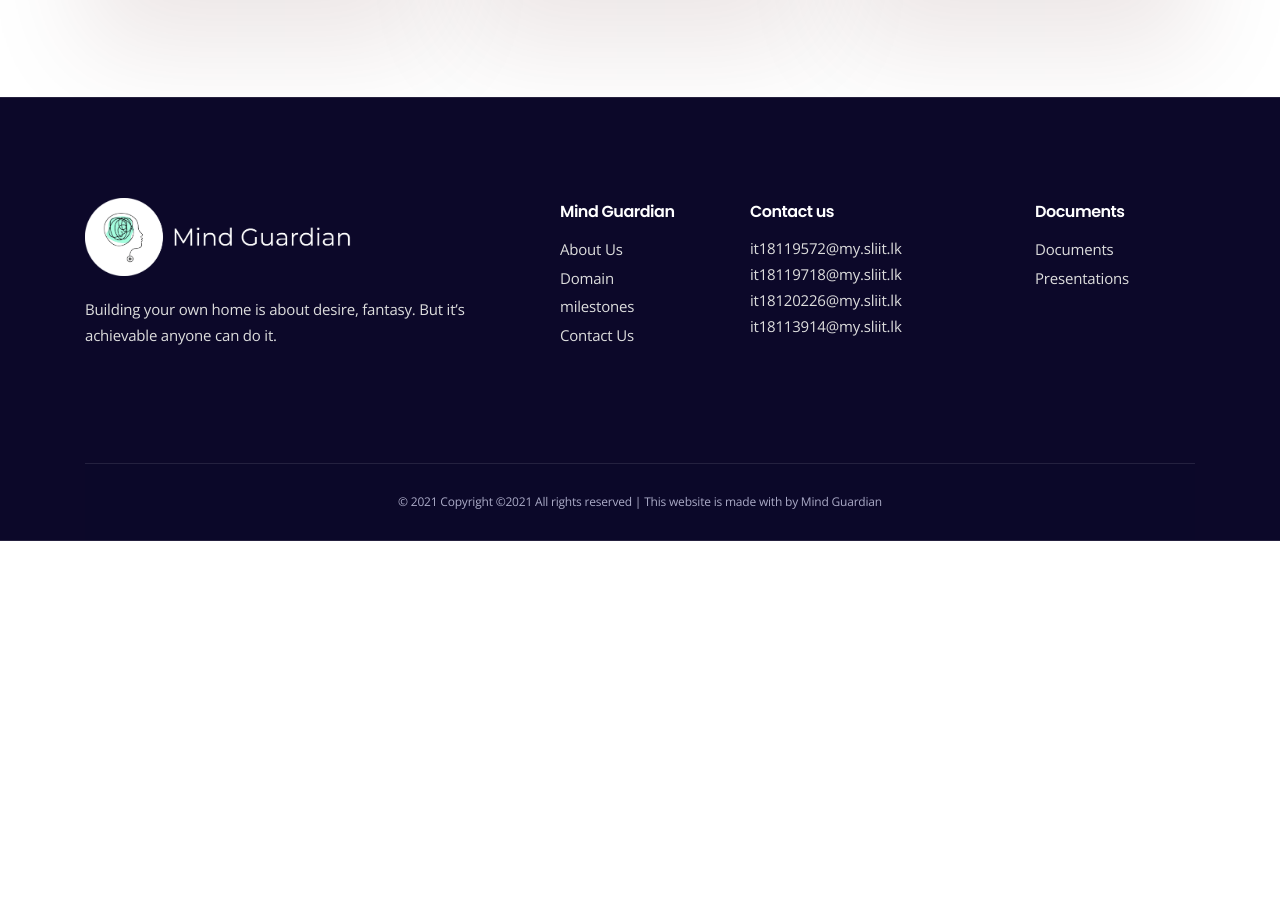
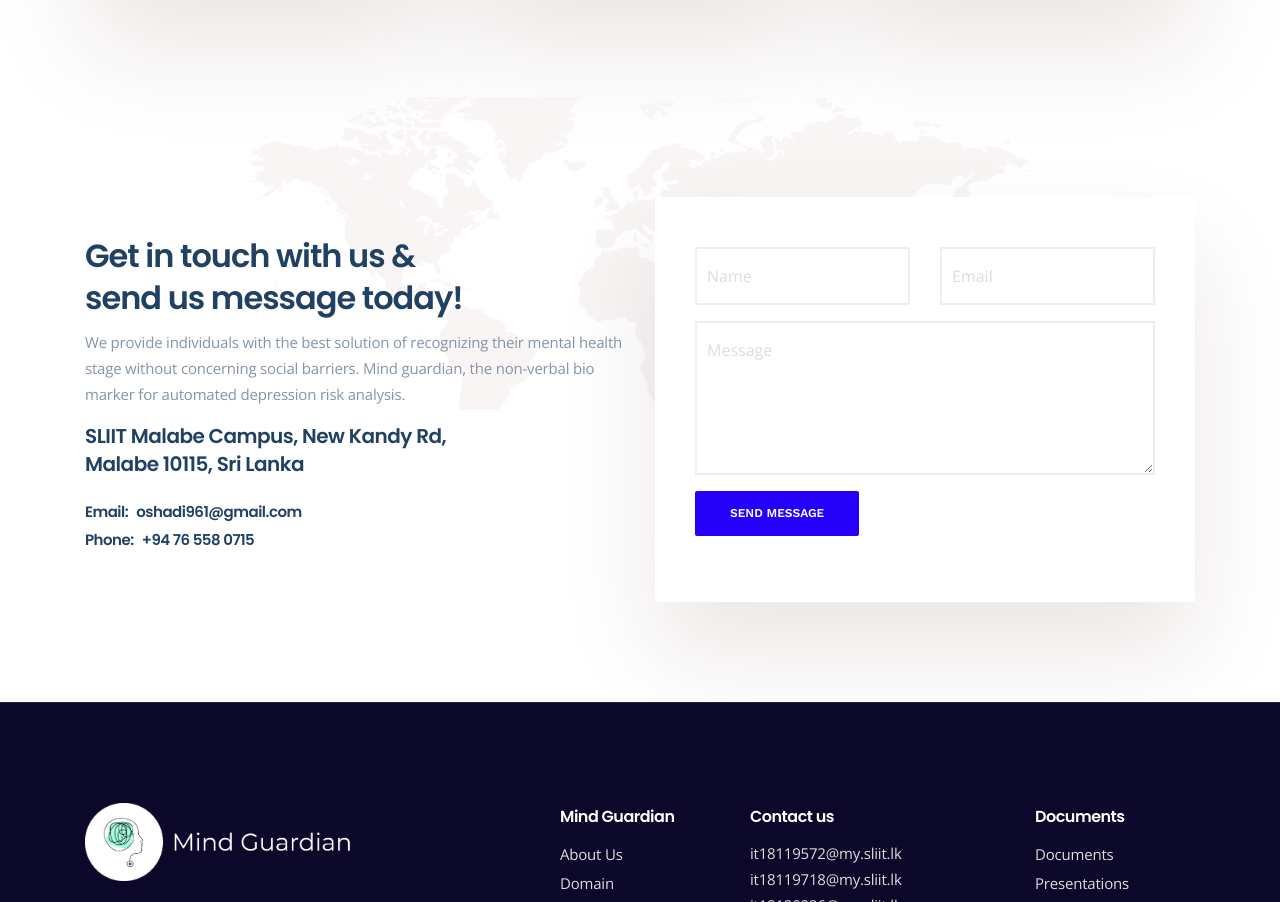
Before and after one commit to kusal1215/Research_Website, a plain HTML site: page contact.html in a window 1280 px wide. Shown: the part 906-1808 px from the top of the page. Before the commit the page ends 1447 px from the top, so only its background shows below. Drawn offline with nearby package versions, Linux system fonts and the light colour scheme; files whose address does not match are found by name.

Commit message:
modify all

```diff
--- a/contact.html
+++ b/contact.html
@@ -75,50 +75,6 @@
 </section><!--/. page-header -->
 
 
-<!--<section class="team-section pt-100 pb-100">-->
-<!--    <div class="container">-->
-<!--        <div class="section-heading mb-40 text-center">-->
-<!--            <h2>Our Expart Team</h2>-->
-<!--            <p>We provide marketing services to startups and small businesses to looking for a partner <br>of their digital media, design &amp; development, lead generation.</p>-->
-<!--        </div>-->
-<!--        <div class="row">-->
-<!--            <div class="col-lg-3 col-sm-6 sm-padding">-->
-<!--                <div class="team-item">-->
-<!--                    <img src="img/team-1.jpg" alt="img">-->
-<!--                    <div class="team-content">-->
-<!--                        <h3>Fiorella Ibáñez <span>Designer</span><span>Designer</span></h3>-->
-<!--                    </div>-->
-<!--                </div>-->
-<!--            </div>-->
-<!--            <div class="col-lg-3 col-sm-6 sm-padding">-->
-<!--                <div class="team-item">-->
-<!--                    <img src="img/team-2.jpg" alt="img">-->
-<!--                    <div class="team-content">-->
-<!--                        <h3>Fiorella Ibáñez <span>Designer</span><span>Designer</span></h3>-->
-<!--                    </div>-->
-<!--                </div>-->
-<!--            </div>-->
-<!--            <div class="col-lg-3 col-sm-6 sm-padding">-->
-<!--                <div class="team-item">-->
-<!--                    <img src="img/team-3.jpg" alt="img">-->
-<!--                    <div class="team-content">-->
-<!--                        <h3>Fiorella Ibáñez <span>Designer</span><span>Designer</span></h3>-->
-<!--                    </div>-->
-<!--                </div>-->
-<!--            </div>-->
-<!--            <div class="col-lg-3 col-sm-6 sm-padding">-->
-<!--                <div class="team-item">-->
-<!--                    <img src="img/team-4.jpg" alt="img">-->
-<!--                    <div class="team-content">-->
-<!--                        <h3>Fiorella Ibáñez <span>Designer</span><span>Designer</span></h3>-->
-<!--                    </div>-->
-<!--                </div>-->
-<!--            </div>-->
-
-<!--        </div>-->
-<!--    </div>-->
-<!--</section>&lt;!&ndash;/. team-section &ndash;&gt;-->
-
 
 <section id="feature" class="features-section padding">
             <div class="container">
@@ -129,7 +85,8 @@
                 <div class="row">
                     <div class="col-md-4 col-sm-6 sm-padding">
                         <div class="features-item active">
-                            <i class="truno truno-chart color-red bg-red"></i>
+<!--                            <i class="truno truno-information color-red bg-red"></i>-->
+                            <i class="fas fa-map-marker-alt color-red bg-red"></i>
                             <h3 class="color-red">ADDRESS </h3>
                             <ul><li>SLIIT Malabe Campus,</li><li>New Kandy Rd,</li><li>Malabe 10115,</li><li>Sri Lanka</li> </ul>
                         </div>
@@ -152,6 +109,50 @@
                 </div>
             </div>
         </section><!--/. features-section -->
+
+<section class="contact-section padding">
+    <div class="map"></div>
+    <div class="container">
+        <div class="contact-wrap d-flex align-items-center row">
+            <div class="col-lg-6 sm-padding">
+                <div class="contact-info">
+                    <h2>Get in touch with us & <br>send us message today!</h2>
+                    <p>We provide individuals with the best solution of recognizing their mental health stage without concerning social barriers. Mind guardian, the non-verbal bio marker for automated depression risk analysis.</p>
+                    <h3>SLIIT Malabe Campus,
+                        New Kandy Rd,<br>
+                        Malabe 10115,
+                        Sri Lanka</h3>
+                    <h4><span>Email:</span> oshadi961@gmail.com <br> <span>Phone:</span> +94 76 558 0715  <br></h4>
+                </div>
+            </div>
+            <div class="col-lg-6 sm-padding">
+                <div class="contact-form">
+                    <form action="contact.php" method="post" id="ajax_form" class="form-horizontal">
+                        <div class="form-group colum-row row">
+                            <div class="col-sm-6">
+                                <input type="text" id="name" name="name" class="form-control" placeholder="Name" required>
+                            </div>
+                            <div class="col-sm-6">
+                                <input type="email" id="email" name="email" class="form-control" placeholder="Email" required>
+                            </div>
+                        </div>
+                        <div class="form-group row">
+                            <div class="col-md-12">
+                                <textarea id="message" name="message" cols="30" rows="5" class="form-control message" placeholder="Message" required></textarea>
+                            </div>
+                        </div>
+                        <div class="form-group row">
+                            <div class="col-md-12">
+                                <button id="submit" class="default-btn btn-blue" type="submit">Send Message</button>
+                            </div>
+                        </div>
+                        <div id="form-messages" class="alert" role="alert"></div>
+                    </form>
+                </div>
+            </div>
+        </div>
+    </div>
+</section><!--/. contact-section -->
 
 <footer class="widget-section">
     <div class="container">
```
Also changed, not shown: domains.html (+10 -7 lines), index.html (+1 -2 lines), img/18.png, img/Asset2.png (added), 1 other file.
